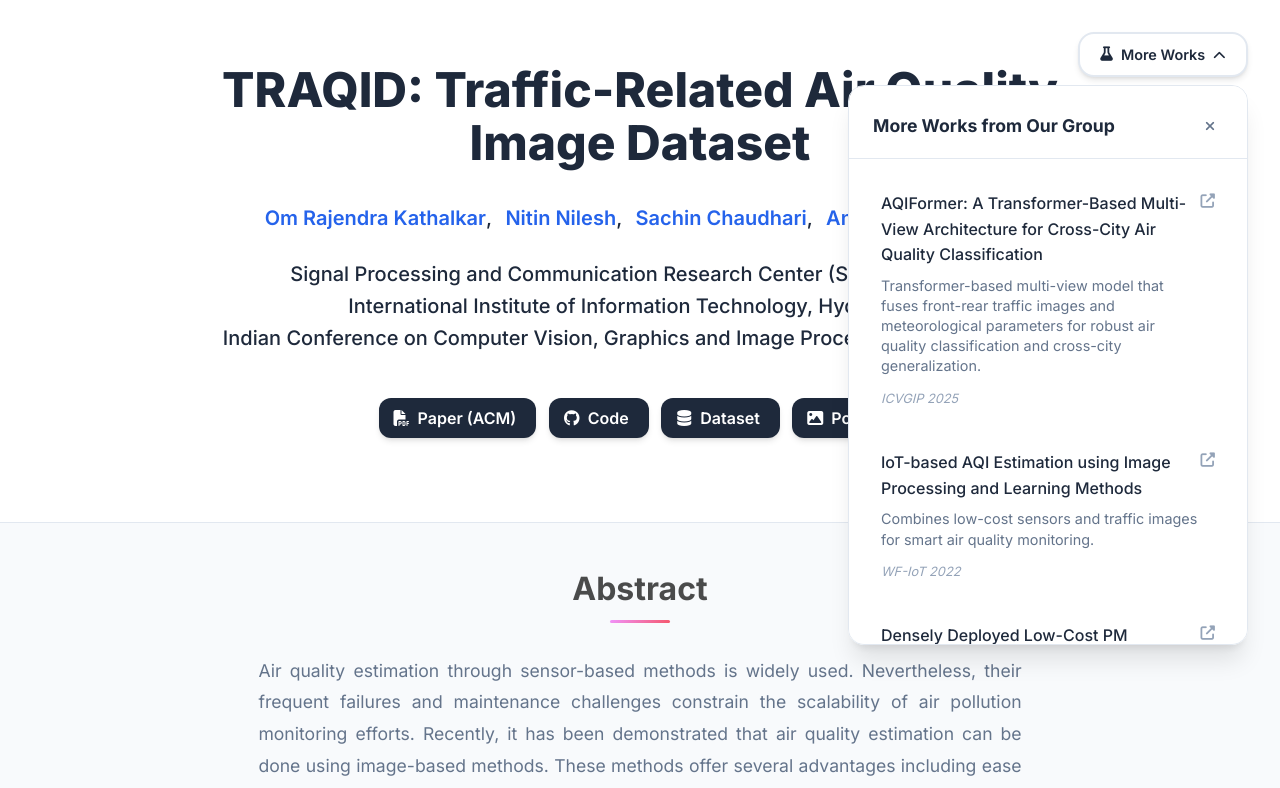
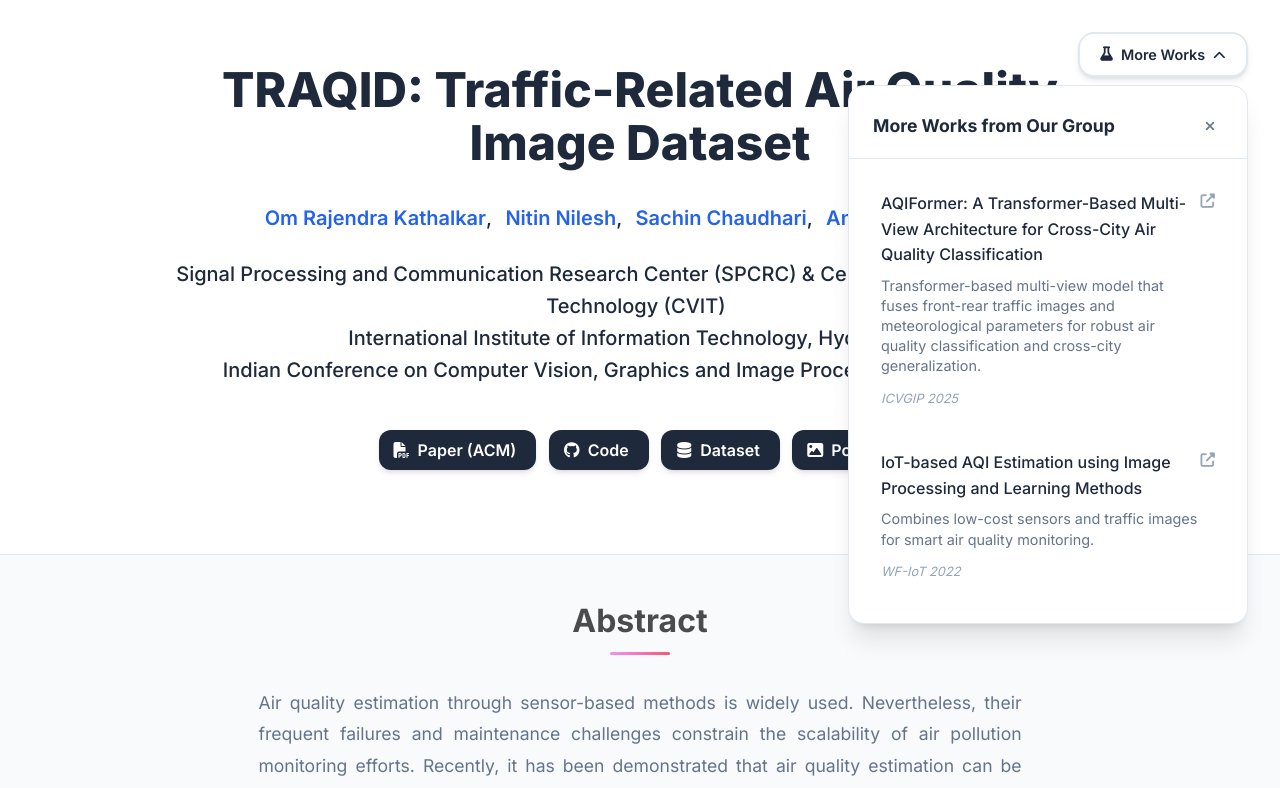
Before and after one commit to omkathalkar/traqid, a plain HTML site: page index.html in a window 1280 px wide. Both pictures are taken after a click on the button "More Works". Shown: the top 788 px of the page. Drawn offline with nearby package versions, Linux system fonts and the light colour scheme; some icons are missing.

Commit message:
Update index.html

```diff
--- a/index.html
+++ b/index.html
@@ -212,7 +212,7 @@
           <i class="fas fa-external-link-alt"></i>
         </a>
 
-        <a href="https://ieeexplore.ieee.org/document/9771526" class="work-item" target="_blank">
+        <a href="https://ieeexplore.ieee.org/document/10152272" class="work-item" target="_blank">
           <div class="work-info">
             <h5>IoT-based AQI Estimation using Image Processing and Learning Methods</h5>
             <p>Combines low-cost sensors and traffic images for smart air quality monitoring.</p>
@@ -221,14 +221,6 @@
           <i class="fas fa-external-link-alt"></i>
         </a>
 
-        <a href="https://www.frontiersin.org/articles/10.3389/fiot.2023.1332322" class="work-item" target="_blank">
-          <div class="work-info">
-            <h5>Densely Deployed Low-Cost PM Monitoring Networks</h5>
-            <p>End-to-end design of dense low-cost particulate matter monitoring for Indian cities.</p>
-            <span class="work-venue">Frontiers in Internet of Things 2024</span>
-          </div>
-          <i class="fas fa-external-link-alt"></i>
-        </a>
       </div>
     </div>
   </div>
@@ -260,7 +252,7 @@
 
               <div class="is-size-5 publication-authors">
                 <span class="author-block">
-                  Signal Processing and Communication Research Center (SPCRC) &amp; CVIT<br>
+                  Signal Processing and Communication Research Center (SPCRC) &amp; Center for Visual Information Technology (CVIT)<br>
                   International Institute of Information Technology, Hyderabad<br>
                   Indian Conference on Computer Vision, Graphics and Image Processing (ICVGIP) 2024
                 </span>
@@ -360,7 +352,7 @@
             </figure>
             <br>
             <figure>
-              <img src="static/images/__compare_novelty.png__" alt="Comparison of TRAQID with existing air quality datasets" loading="lazy">
+              <img src="static/images/compare_novelty.png" alt="Comparison of TRAQID with existing air quality datasets" loading="lazy">
               <figcaption class="has-text-centered">
                 Comparison of TRAQID with previously collected datasets, highlighting unique features including multiple views, night images, co-located data samples, sequential arrangement, weather parameters, season diversity, and dataset mobility.
               </figcaption>
```
